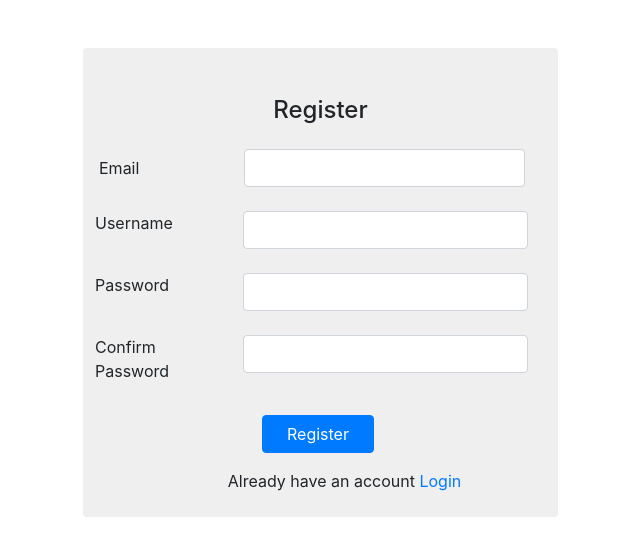
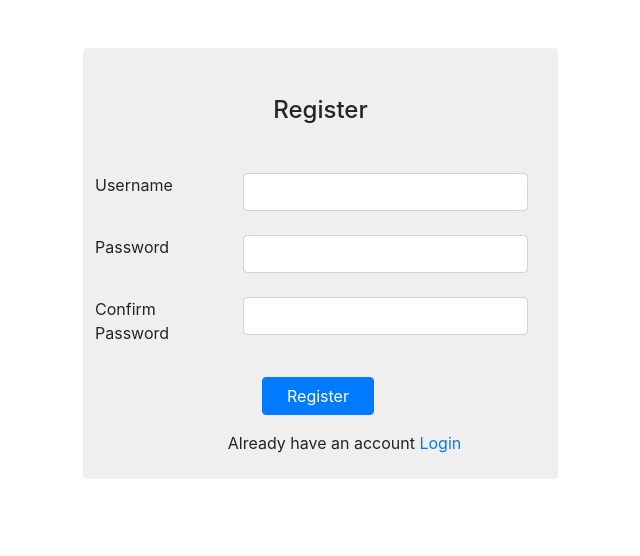
Before and after one commit to k-koech/Notebook, a Flask app: page /authenticate/register in a window 1280 px wide. Shown: the part 64-620 px from the top of the page, without its empty margins (276-916 px from the left). Run offline with Flask 2, Linux system fonts and the light colour scheme; some libraries are stand-ins or nearby versions.

Commit message:
add initial modifications

```diff
--- a/app/templates/auth/register.html
+++ b/app/templates/auth/register.html
@@ -5,22 +5,26 @@
 <div class="row">
 <div class="col-md-3 mr-1"> </div>
 <div class="col-md-5 register-col rounded mt-5 pt-4 pb-3 px-2">
-
+    {% with messages=get_flashed_messages(with_categories=true) %}
+    {% if messages %}
+        {% for category, message in messages %}
+        {% if category=="success" %}
+            <div class="alert alert-success ">
+            {{ message }}
+            </div>
+        {% else %}
+        <div class="alert alert-danger }}">
+            {{ message }}
+            </div>
+        {%endif%}
+        {% endfor %}
+    {% endif %}
+    {% endwith %}
     <h4 class="font-weight-600 m-4 text-center ">Register</h4>
     <form method="POST" action="/authenticate/register" class=" px-auto">
         {{ form.hidden_tag() }}
         <div class="form-group row mb-4  px-auto px-1">
-            {{ form.email.label(class="col-sm-4 ml-1 col-form-label") }}
-            {% if form.email.errors %}
-                {{ form.email(class="form-control is-invalid col-sm-7") }}
-                <div class="invalid-feedback">
-                    {% for error in form.email.errors %}
-                        <span>{{ error }}</span>
-                    {% endfor %}
-                </div>
-            {% else %}
-                {{ form.email(class="form-control col-sm-7") }}
-            {% endif %}
+
         </div>
         <div class="form-group row mb-4">
             {{ form.username.label(class="form-control-label col-sm-4 ml-1") }}
```
